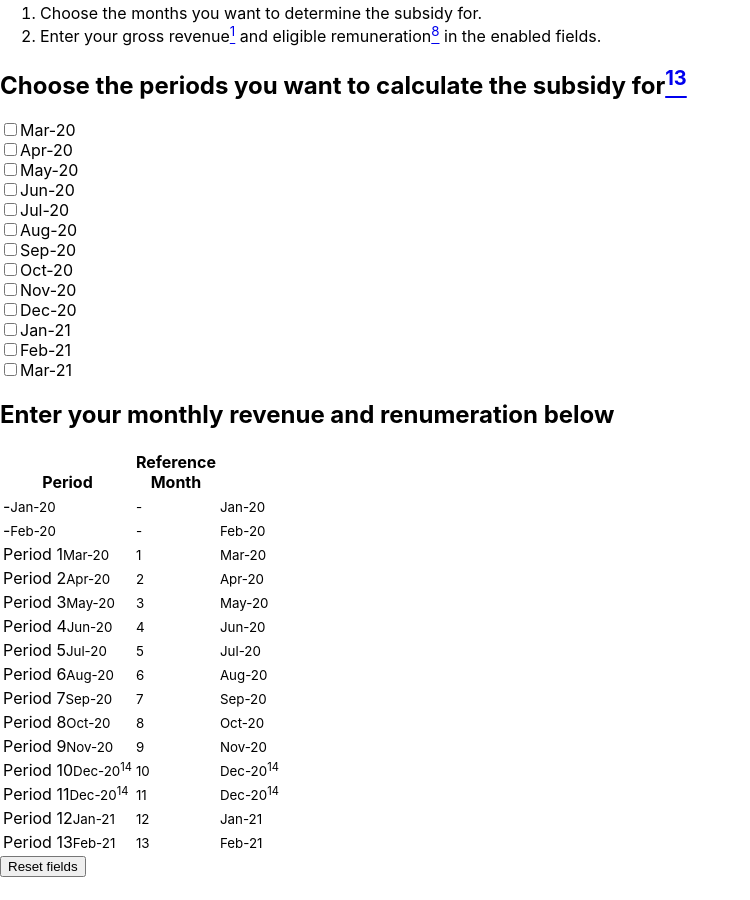
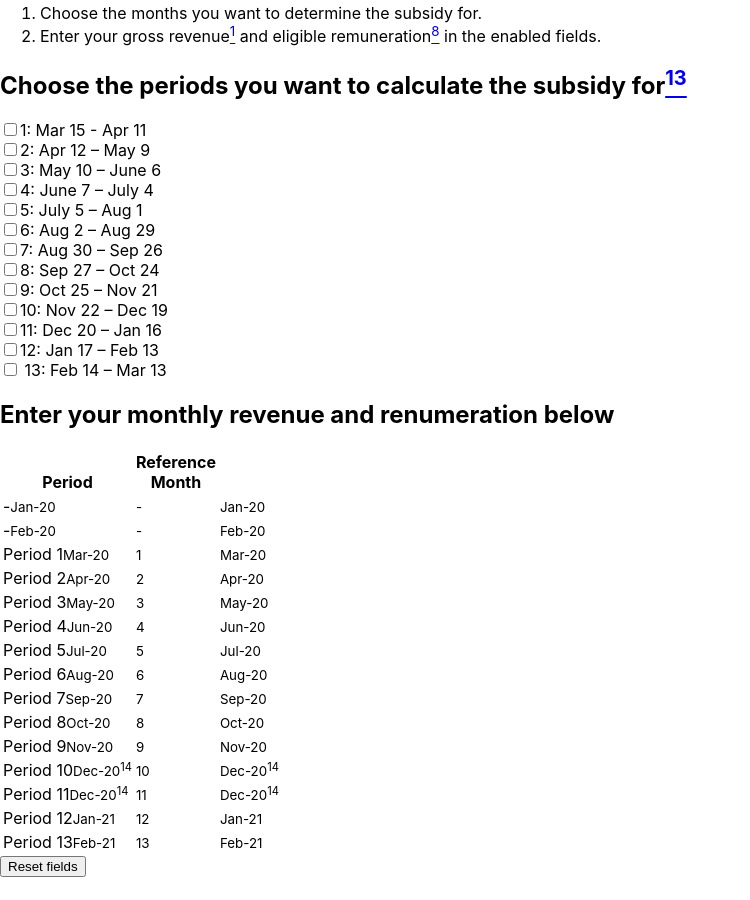
Before and after one commit to gopunchcard/cews-calculator, a React (Create React App) app: page / in a window 1280 px wide. Shown: the part 1800-2700 px from the top of the page, without its empty margins (0-750 px from the left). Built offline with nearby package versions, Linux system fonts and the light colour scheme; the HTML template or start-up script is replaced by a standard one; a web font is replaced by a local one.

Commit message:
Full period names in header

```diff
--- a/src/Calculator.tsx
+++ b/src/Calculator.tsx
@@ -7,7 +7,7 @@ import { ReactComponent as IconArrowRight } from './components/icons/icon-arrow-
 interface IProps { }
 
 const Calculator: React.FC<IProps> = (props: IProps) => {
-	const monthLabels = ['Jan-20', 'Feb-20', 'Mar-20', 'Apr-20', 'May-20', 'Jun-20', 'Jul-20', 'Aug-20', 'Sep-20', 'Oct-20', 'Nov-20', 'Dec-20', 'Jan-21', 'Feb-21', 'Mar-21'];
+	const monthLabels = ['Jan-20', 'Feb-20', '1: Mar 15 - Apr 11', '2: Apr 12 – May 9', '3: May 10 – June 6', '4: June 7 – July 4', '5: July 5 – Aug 1', '6: Aug 2 – Aug 29', '7: Aug 30 – Sep 26', '8: Sep 27 – Oct 24', '9: Oct 25 – Nov 21', '10: Nov 22 – Dec 19', '11: Dec 20 – Jan 16', '12: Jan 17 – Feb 13', ' 13: Feb 14 – Mar 13'];
 	const refMonthLabels = ['Jan-20', 'Feb-20', 'Mar-20', 'Apr-20', 'May-20', 'Jun-20', 'Jul-20', 'Aug-20', 'Sep-20', 'Oct-20', 'Nov-20', 'Dec-20', 'Dec-20', 'Jan-21', 'Feb-21'];
 	const defaultValues2019 = [0, 0, 0, 0, 0, 0, 0, 0, 0, 0, 0, 0, 0, 0, 0];
 	const defaultValues2020 = [0, 0, 0, 0, 0, 0, 0, 0, 0, 0, 0, 0, 0, 0, 0];
```
